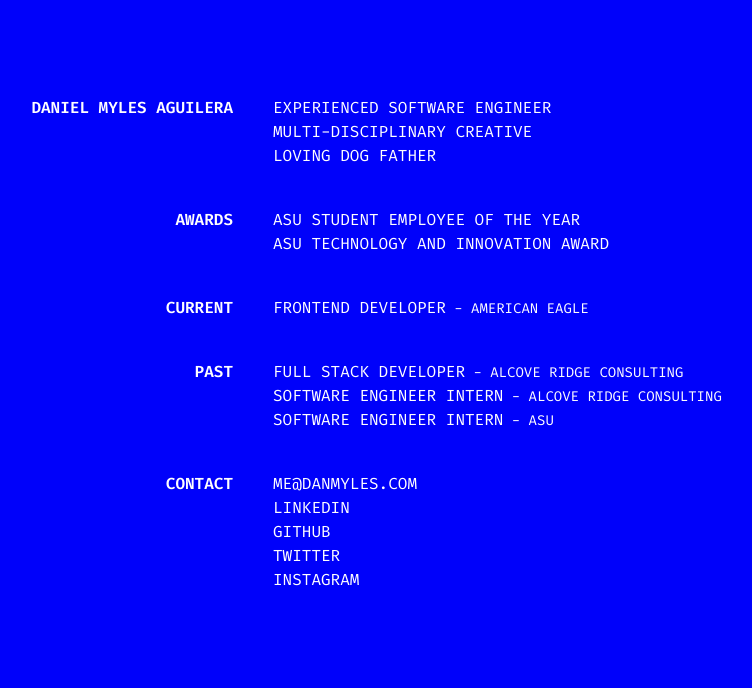
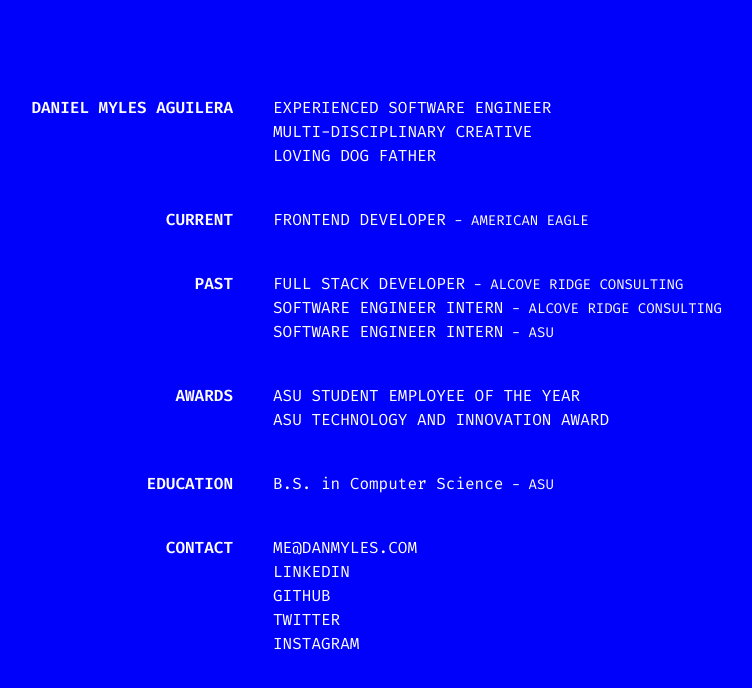
Before and after one commit to dan-myles/personal-website, a Next.js app: page / in a window 1280 px wide. Shown: the top 688 px of the page, without its empty margins (215-967 px from the left). Built offline with nearby package versions, Linux system fonts and the light colour scheme.

Commit message:
add education to website

```diff
--- a/src/app/page.tsx
+++ b/src/app/page.tsx
@@ -9,16 +9,6 @@
           <p>EXPERIENCED SOFTWARE ENGINEER</p>
           <p>MULTI-DISCIPLINARY CREATIVE</p>
           <p>LOVING DOG FATHER</p>
-        </div>
-
-        <p className="font-semibold text-right">AWARDS</p>
-        <div>
-          <p>
-            ASU STUDENT EMPLOYEE OF THE YEAR
-          </p>
-          <p>
-            ASU TECHNOLOGY AND INNOVATION AWARD
-          </p>
         </div>
 
         <p className="font-semibold text-right">CURRENT</p>
@@ -45,6 +35,24 @@
           </p>
         </div>
 
+        <p className="font-semibold text-right">AWARDS</p>
+        <div>
+          <p>
+            ASU STUDENT EMPLOYEE OF THE YEAR
+          </p>
+          <p>
+            ASU TECHNOLOGY AND INNOVATION AWARD
+          </p>
+        </div>
+
+        <p className="font-semibold text-right">EDUCATION</p>
+        <div>
+          <p>
+            B.S. in Computer Science
+            <span className="text-sm"> - ASU</span>
+          </p>
+        </div>
+
         <p className="font-semibold text-right">CONTACT</p>
         <div className="flex flex-col">
           <Link href="mailto:me@danmyles.com" target="_blank">
```
